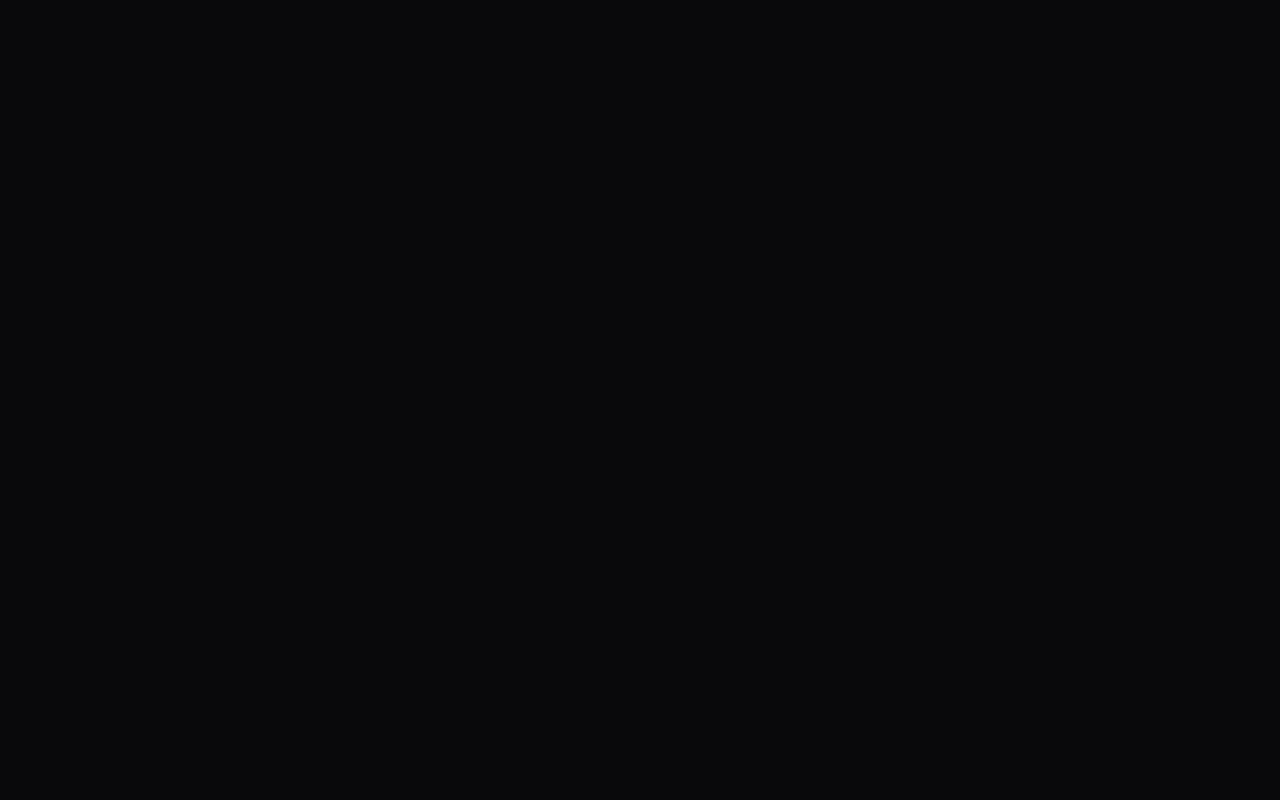
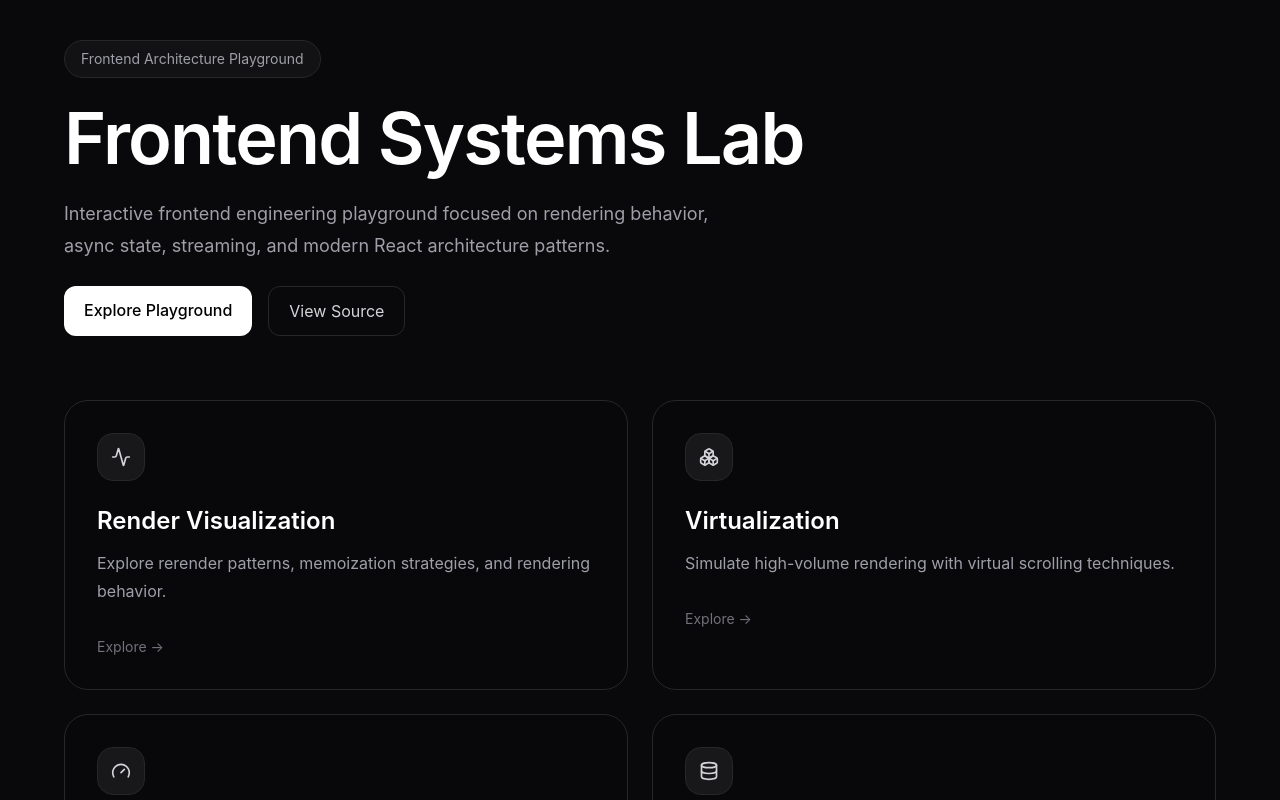
Before and after one commit to maxiprys/frontend-systems-lab, a Next.js app: page / in a window 1280 px wide. Before the commit this address had no page. Shown: the top 800 px of the page. Built offline with nearby package versions, Linux system fonts and the light colour scheme.

Commit message:
feat: add interactive landing page for playground navigation

```diff
--- a/app/page.tsx
+++ b/app/page.tsx
@@ -1,5 +1,109 @@
-import { redirect } from 'next/navigation'
+import Link from 'next/link'
+
+import { Activity, Boxes, Database, Gauge } from 'lucide-react'
+
+const features = [
+  {
+    title: 'Render Visualization',
+    description:
+      'Explore rerender patterns, memoization strategies, and rendering behavior.',
+    href: '/render-visualizer',
+    icon: Activity,
+  },
+
+  {
+    title: 'Virtualization',
+    description:
+      'Simulate high-volume rendering with virtual scrolling techniques.',
+    href: '/virtualization',
+    icon: Boxes,
+  },
+
+  {
+    title: 'Optimistic UI',
+    description:
+      'Visualize async mutations, optimistic updates, and rollback flows.',
+    href: '/optimistic-ui',
+    icon: Gauge,
+  },
+
+  {
+    title: 'Query Inspector',
+    description:
+      'Inspect query cache state, observers, and stale/fresh lifecycles.',
+    href: '/query-inspector',
+    icon: Database,
+  },
+]
 
 export default function HomePage() {
-  redirect('/render-visualizer')
+  return (
+    <div className="mx-auto flex w-full max-w-6xl flex-col gap-16">
+      <section className="flex flex-col gap-6 pt-10">
+        <div className="inline-flex w-fit items-center rounded-full border border-zinc-800 bg-zinc-900/60 px-4 py-2 text-sm text-zinc-400">
+          Frontend Architecture Playground
+        </div>
+
+        <div className="max-w-4xl">
+          <h1 className="text-5xl font-semibold tracking-tight text-white md:text-7xl">
+            Frontend Systems Lab
+          </h1>
+
+          <p className="mt-6 max-w-2xl text-lg leading-8 text-zinc-400">
+            Interactive frontend engineering playground focused on rendering
+            behavior, async state, streaming, and modern React architecture
+            patterns.
+          </p>
+        </div>
+
+        <div className="flex flex-wrap gap-4">
+          <Link
+            href="/render-visualizer"
+            className="rounded-xl bg-white px-5 py-3 font-medium text-black transition-opacity hover:opacity-90"
+          >
+            Explore Playground
+          </Link>
+
+          <a
+            href="https://github.com/maxiprys/frontend-systems-lab"
+            target="_blank"
+            rel="noreferrer"
+            className="rounded-xl border border-zinc-800 px-5 py-3 text-zinc-300 transition-colors hover:bg-zinc-900"
+          >
+            View Source
+          </a>
+        </div>
+      </section>
+
+      <section className="grid gap-6 md:grid-cols-2">
+        {features.map((feature) => {
+          const Icon = feature.icon
+
+          return (
+            <Link
+              key={feature.href}
+              href={feature.href}
+              className="group rounded-3xl border border-zinc-800 bg-zinc-950/40 p-8 transition-all hover:-translate-y-1 hover:border-zinc-700 hover:bg-zinc-900/40"
+            >
+              <div className="flex h-12 w-12 items-center justify-center rounded-2xl border border-zinc-800 bg-zinc-900">
+                <Icon className="h-5 w-5 text-zinc-300" />
+              </div>
+
+              <h2 className="mt-6 text-2xl font-semibold text-white">
+                {feature.title}
+              </h2>
+
+              <p className="mt-3 leading-7 text-zinc-400">
+                {feature.description}
+              </p>
+
+              <div className="mt-8 text-sm text-zinc-500 transition-colors group-hover:text-zinc-300">
+                Explore →
+              </div>
+            </Link>
+          )
+        })}
+      </section>
+    </div>
+  )
 }
```
